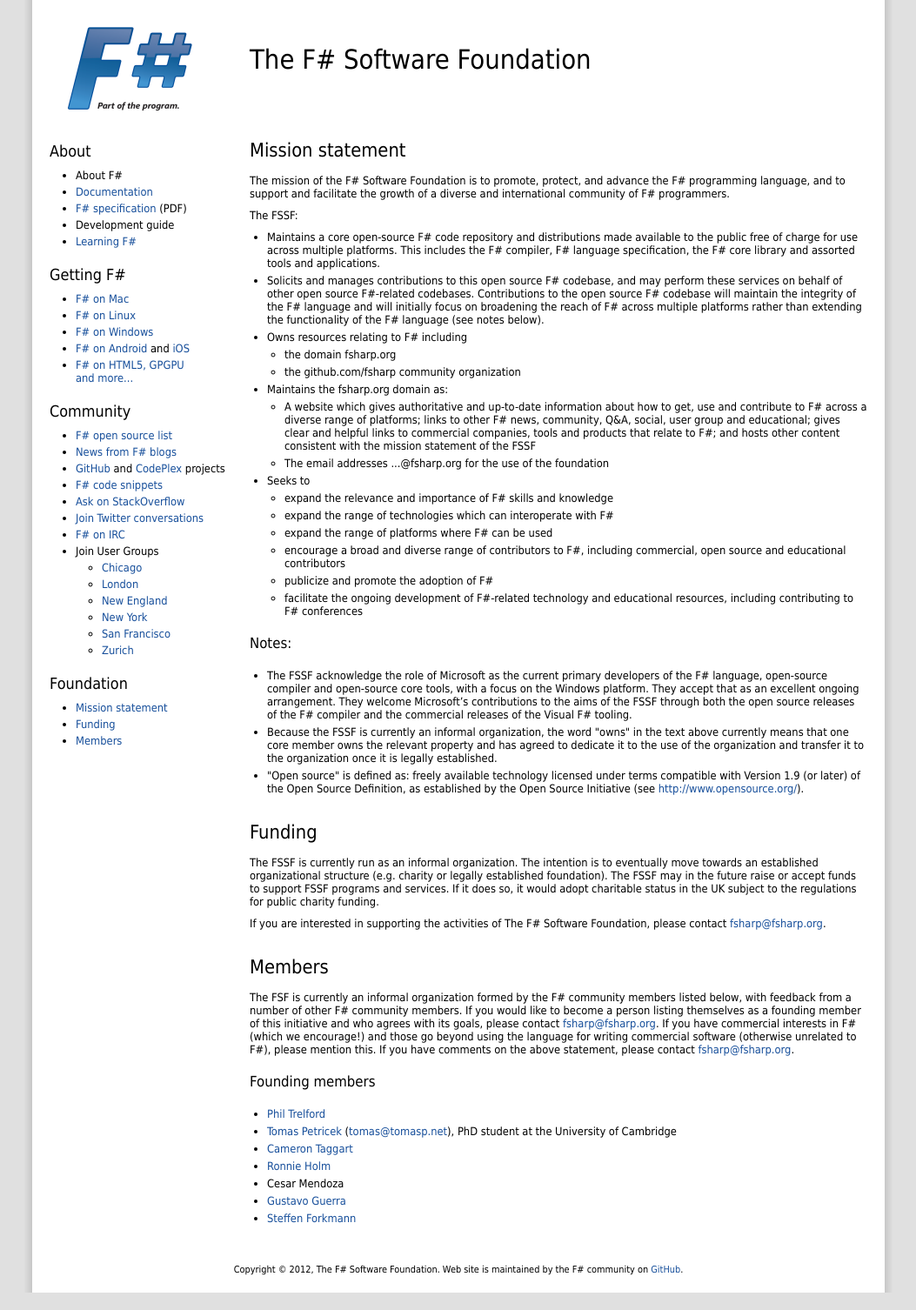
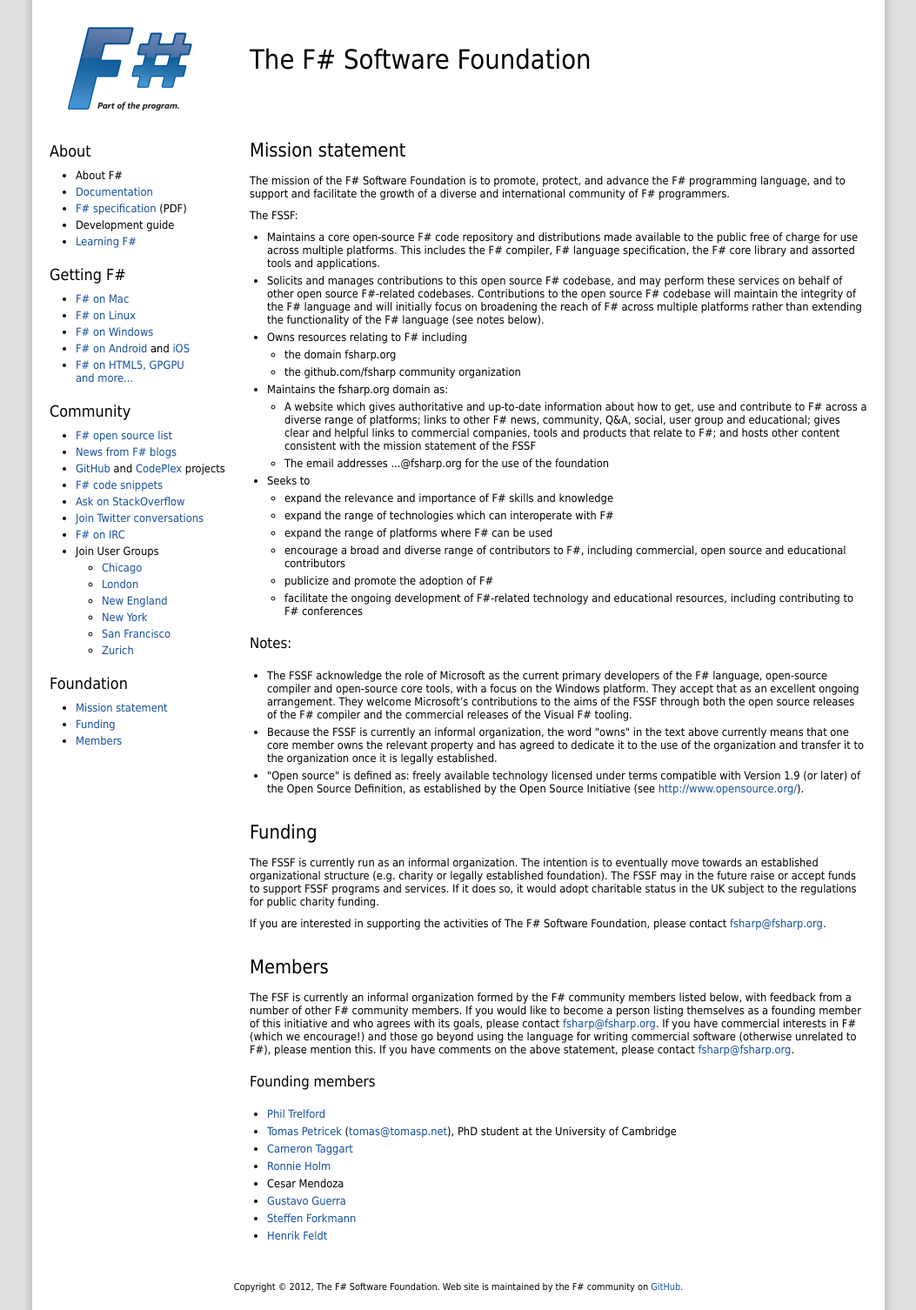
Before and after one commit to fsharp/fsharp.org, a Jekyll site: the page built from foundation.html, in a window 1280 px wide. Shown: the whole page at 87% size, without its empty margins (113-1166 px from the left). Built offline with Jekyll 4.4.1, drawn with Linux system fonts in a browser that asks for light colours; nearby versions of some CDN libraries; some web fonts are replaced; comment, search, counter and statistics services are not loaded.

```diff
--- a/foundation.html
+++ b/foundation.html
@@ -68,5 +68,6 @@
   <li>Cesar Mendoza</li>
   <li><a href="http://blog.codebeside.org">Gustavo Guerra</a></li>
   <li><a href="http:/www.navision-blog.de">Steffen Forkmann</a></li>
+  <li><a href="http://haf.github.com">Henrik Feldt</a></li>
 </ul>
 </div>
```
